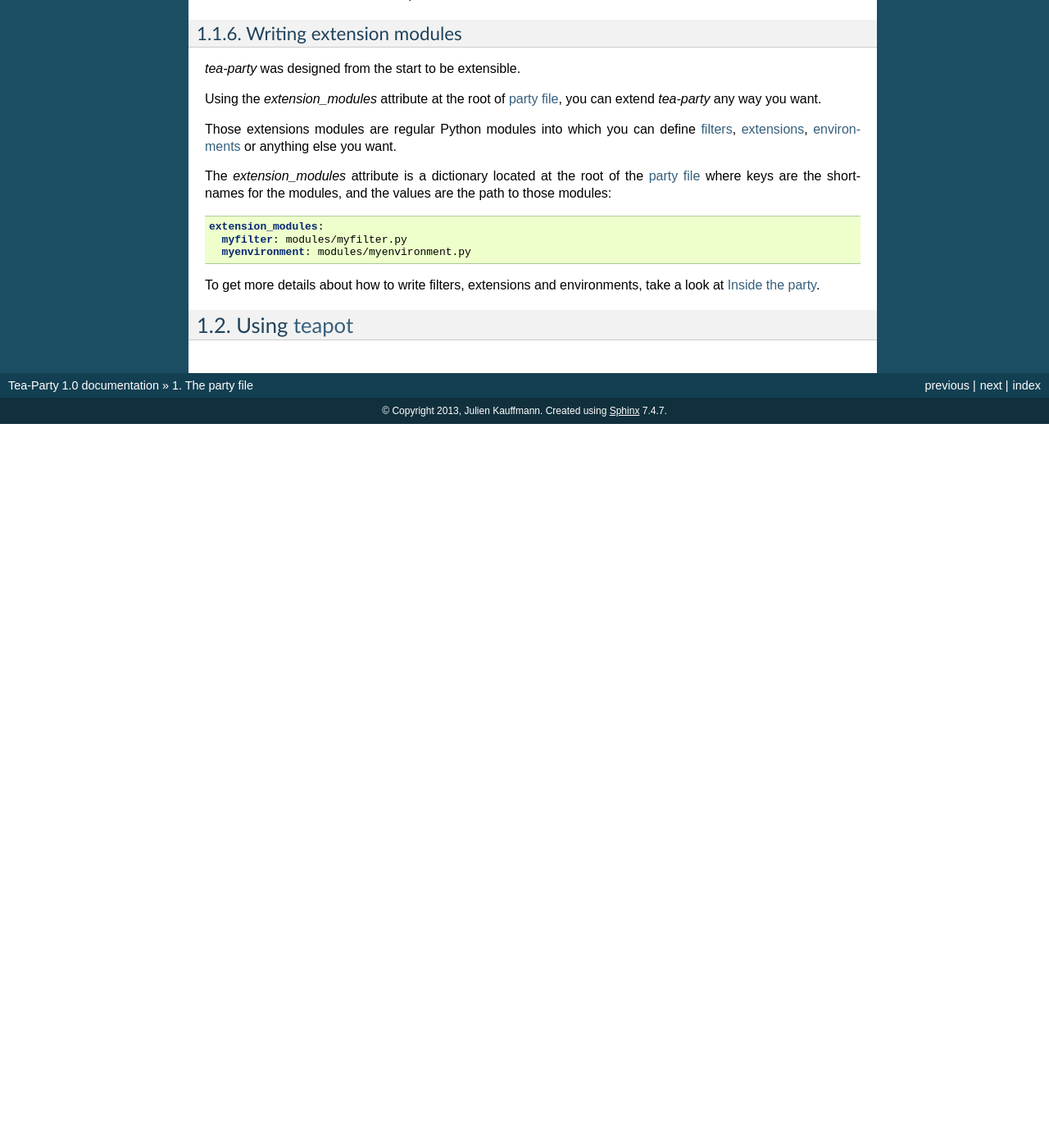
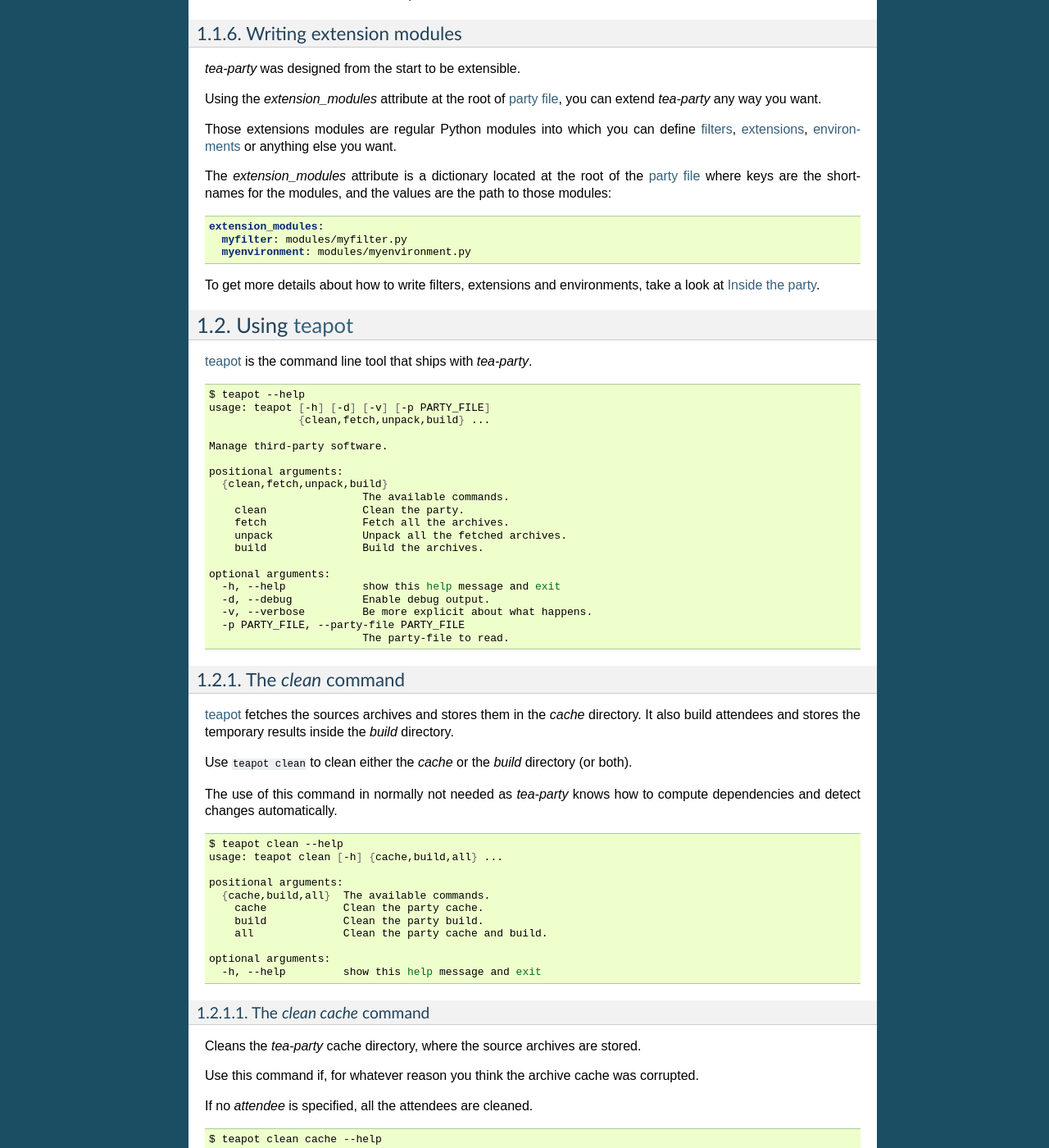
Before and after one commit to freelan-developers/teapot, a Sphinx documentation site: the page built from docs/source/the_party_file.rst, in a window 1280 px wide and 1400 px high, scrolled down 10184 px. Shown: the whole window at 82% size. Built offline with Sphinx 7.4.7, drawn with Linux system fonts in a browser that asks for light colours; before the commit the page ends 10701 px from its top, so only the background shows below that; some of the changed text lies outside the part shown.

Commit message:
Added documentation for the first commands

```diff
--- a/docs/source/the_party_file.rst
+++ b/docs/source/the_party_file.rst
@@ -543,3 +543,134 @@
 
 Using :term:`teapot`
 ====================
+
+:term:`teapot` is the command line tool that ships with *tea-party*.
+
+.. code-block:: bash
+
+    $ teapot --help
+    usage: teapot [-h] [-d] [-v] [-p PARTY_FILE]
+                  {clean,fetch,unpack,build} ...
+
+    Manage third-party software.
+
+    positional arguments:
+      {clean,fetch,unpack,build}
+                            The available commands.
+        clean               Clean the party.
+        fetch               Fetch all the archives.
+        unpack              Unpack all the fetched archives.
+        build               Build the archives.
+
+    optional arguments:
+      -h, --help            show this help message and exit
+      -d, --debug           Enable debug output.
+      -v, --verbose         Be more explicit about what happens.
+      -p PARTY_FILE, --party-file PARTY_FILE
+                            The party-file to read.
+
+The `clean` command
+-------------------
+
+:term:`teapot` fetches the sources archives and stores them in the `cache` directory. It also build attendees and stores the temporary results inside the `build` directory.
+
+Use ``teapot clean`` to clean either the `cache` or the `build` directory (or both).
+
+The use of this command in normally not needed as `tea-party` knows how to compute dependencies and detect changes automatically.
+
+.. code-block:: bash
+
+    $ teapot clean --help
+    usage: teapot clean [-h] {cache,build,all} ...
+
+    positional arguments:
+      {cache,build,all}  The available commands.
+        cache            Clean the party cache.
+        build            Clean the party build.
+        all              Clean the party cache and build.
+
+    optional arguments:
+      -h, --help         show this help message and exit
+
+The `clean cache` command
++++++++++++++++++++++++++
+
+Cleans the *tea-party* cache directory, where the source archives are stored.
+
+Use this command if, for whatever reason you think the archive cache was corrupted.
+
+If no `attendee` is specified, all the attendees are cleaned.
+
+.. code-block:: bash
+
+    $ teapot clean cache --help
+    usage: teapot clean cache [-h] [attendee [attendee ...]]
+
+    positional arguments:
+      attendee    The attendees to clean.
+
+    optional arguments:
+      -h, --help  show this help message and exit
+
+The `clean build` command
++++++++++++++++++++++++++
+
+Cleans the *tea-party* build directory, where the build results are stored.
+
+Use this command if, for whatever reason you think the build results were corrupted.
+
+If no `attendee` is specified, all the attendees are cleaned.
+
+.. code-block:: bash
+
+    $ teapot clean build --help
+    usage: teapot clean build [-h] [attendee [attendee ...]]
+
+    positional arguments:
+      attendee    The attendees to clean.
+
+    optional arguments:
+      -h, --help  show this help message and exit
+
+The `clean cache` command
++++++++++++++++++++++++++
+
+Cleans the *tea-party* cache and build directories.
+
+Use this command if, for whatever reason you want to reset the status of your current *tea-party* project.
+
+If no `attendee` is specified, all the attendees are cleaned.
+
+.. code-block:: bash
+
+    $ teapot clean all --help
+    usage: teapot clean all [-h] [attendee [attendee ...]]
+
+    positional arguments:
+      attendee    The attendees to clean.
+
+    optional arguments:
+      -h, --help  show this help message and exit
+
+The `fetch` command
+-------------------
+
+Fetches the source archives of the specified :term:`attendees<attendee>`.
+
+``teapot fetch`` makes sure all the source archives are downloaded for the specified attendees.
+
+If no `attendee` is specified, the source archives for all :term:`attendees<attendee>` are fetched.
+
+By default, this command only fetches archives that weren't already downloaded. Use the ``--force`` option to force the download of all :term:`attendees<attendee>`.
+
+.. code-block:: bash
+
+    $ teapot fetch --help
+    usage: teapot fetch [-h] [-f] [attendee [attendee ...]]
+
+    positional arguments:
+      attendee     The attendees to fetch.
+
+    optional arguments:
+      -h, --help   show this help message and exit
+      -f, --force  Fetch archives even if they already exist in the cache.
```
